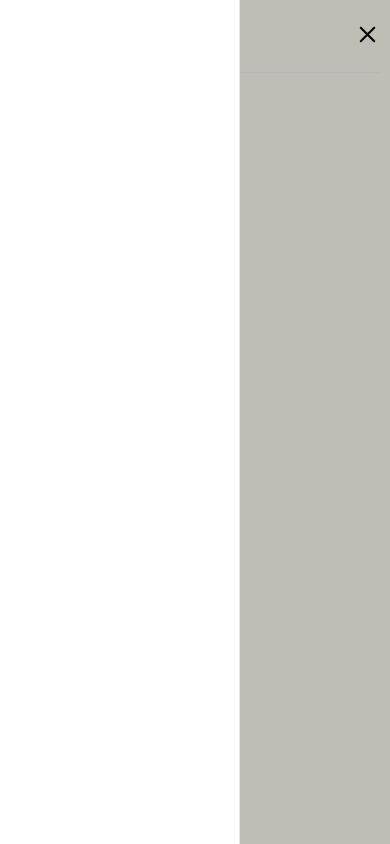
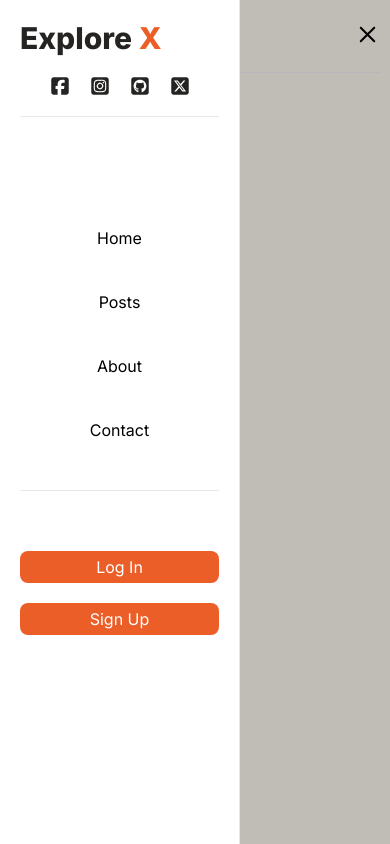
Before and after one commit to bjmczhang/travel-blog, a Next.js app: page / in a window 390 px wide. Both pictures are taken after a click on the element 367 px from the left and 34 px from the top of the page. Built offline with nearby package versions, Linux system fonts and the light colour scheme.

Commit message:
Create useMenuActive hook

```diff
--- a/components/shared/MobileMenu.tsx
+++ b/components/shared/MobileMenu.tsx
@@ -29,7 +29,43 @@ const MobileMenu = () => {
           <div
             onClick={(e) => e.stopPropagation()}
             className="abbsolute h-screen left-0 top-0 w-60 bg-white z-[999] px-5 border-r overflow-y-hidden flex flex-col gap-10"
-          ></div>
+          >
+            <div className="border-b py-5">
+              <Link href={"/"}>
+                <h1 className="text-3xl font-extrabold text-secondary">
+                  Explore <span className="text-primary">X</span>
+                </h1>
+              </Link>
+
+              <div className="flex gap-5 text-secondary flex-1 justify-center text-xl mt-5">
+                <FaSquareFacebook />
+                <FaSquareInstagram />
+                <FaSquareGithub />
+                <FaSquareXTwitter />
+              </div>
+            </div>
+
+            <ul className="flex items-center justify-center gap-10 flex-col mt-5 flex-1 py-5 border-b">
+              {navLinks.map((link, index) => (
+                <li key={index}>
+                  <Route
+                    route={link.route}
+                    label={link.label}
+                    onClick={() => setOpenMobileMenu(false)}
+                  />
+                </li>
+              ))}
+            </ul>
+
+            <div className="flex gap-5 flex-1 flex-col py-5">
+              <Button text="Log In" onClick={() => null} aria="Log in button" />
+              <Button
+                text="Sign Up"
+                onClick={() => null}
+                aria="Sign up button"
+              />
+            </div>
+          </div>
         </div>
       ) : null}
     </>
--- a/components/shared/Navbar.tsx
+++ b/components/shared/Navbar.tsx
@@ -5,8 +5,10 @@ import Button from "../ui/Button";
 import Route from "../ui/Route";
 import { navLinks } from "@/constants";
 import { useEffect, useState } from "react";
+import useMenuActive from "@/hooks/useMenuActive";
 import clsx from "clsx";
 import MobileMenu from "./MobileMenu";
+
 const Navbar = () => {
   return (
     <nav className="py-4 w-full">
@@ -19,11 +21,15 @@ const Navbar = () => {
           </Link>
         </div>
         <ul className="flex items-center justify-center gap-16 flex-2 max-md:hidden">
-          {navLinks.map((link, index) => (
-            <li key={index}>
-              <Route route={link.route} label={link.label} />
-            </li>
-          ))}
+          {navLinks.map((link, index) => {
+            const isActive = useMenuActive(link.route);
+
+            return (
+              <li key={index}>
+                <Route route={link.route} label={link.label} />
+              </li>
+            );
+          })}
         </ul>
         <div className="flex gap-5 flex-1 justify-end max-md:hidden">
           <Button text="Log In" onClick={() => null} aria="Log in button" />
--- a/components/ui/Route.tsx
+++ b/components/ui/Route.tsx
@@ -12,7 +12,7 @@ const Route = ({ route, label, isActive, onClick }: routeProps) => {
     <Link
       href={route}
       onClick={onClick}
-      className={clsx(isActive && "text-primary rounded-none bg-transparent")}
+      className={clsx(isActive && "text-primary ")}
     >
       {label}
     </Link>
--- /dev/null
+++ b/hooks/useMenuActive.tsx
@@ -0,0 +1,10 @@
+import { usePathname } from "next/navigation";
+const useMenuActive = (route: any) => {
+  const pathname = usePathname();
+
+  const isActive =
+    (pathname.includes(route) && route.length > 1) || pathname === route;
+  return isActive;
+};
+
+export default useMenuActive;
```
Also changed, not shown: 1 other file (tests, documents, lock files or other folders).
